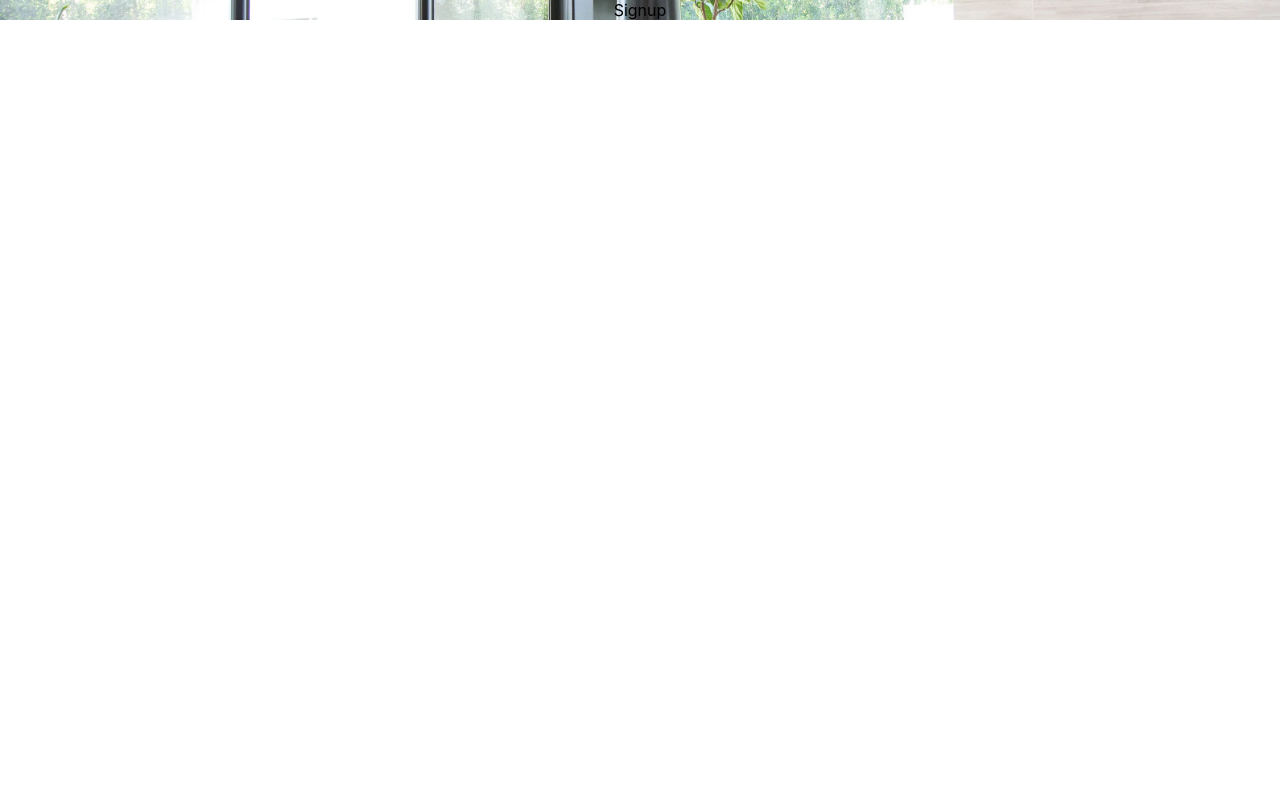
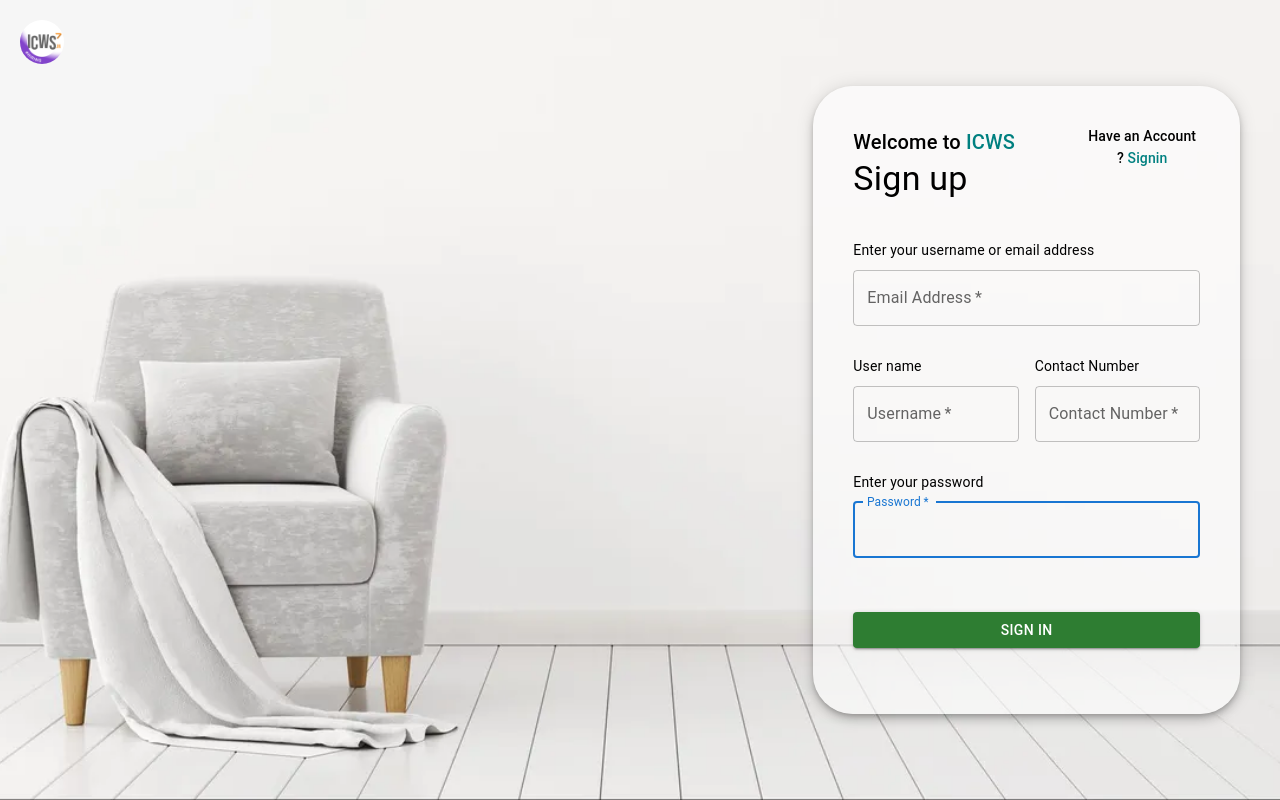
Before and after one commit to Mr-G-D/React-auth, a React (Create React App) app: page / in a window 1280 px wide. Built offline with nearby package versions, Linux system fonts and the light colour scheme.

Commit message:
:package: signup done UI

```diff
--- a/package.json
+++ b/package.json
@@ -3,15 +3,15 @@
   "version": "0.1.0",
   "private": true,
   "dependencies": {
+    "@emotion/react": "^11.9.3",
+    "@emotion/styled": "^11.9.3",
     "@mui/material": "^5.8.5",
-    "@mui/styled-engine-sc": "^5.8.0",
     "@testing-library/jest-dom": "^5.16.4",
     "@testing-library/react": "^13.3.0",
     "@testing-library/user-event": "^13.5.0",
     "react": "^18.2.0",
     "react-dom": "^18.2.0",
     "react-scripts": "5.0.1",
-    "styled-components": "^5.3.5",
     "web-vitals": "^2.1.4"
   },
   "scripts": {
--- a/src/App.css
+++ b/src/App.css
@@ -36,3 +36,11 @@
     transform: rotate(360deg);
   }
 }
+
+.input {
+  margin: 20px 0;
+}
+
+.textfield {
+  margin: 10px 0 !important;
+}
--- a/src/App.js
+++ b/src/App.js
@@ -1,9 +1,11 @@
 import "./App.css";
+import Header from "./pages/Header";
 import Signup from "./pages/Signup";
 
 function App() {
   return (
     <div className="App">
+      <Header />
       <Signup />
     </div>
   );
--- /dev/null
+++ b/src/pages/Header.jsx
@@ -0,0 +1,24 @@
+import React from "react";
+
+const Header = () => {
+  return (
+    <div
+      style={{
+        position: "fixed",
+        textAlignLast: "justify",
+      }}
+    >
+      <img
+        src="/logo.jpg"
+        alt="logo"
+        style={{
+          width: "10%",
+          borderRadius: "50%",
+          margin: "20px",
+        }}
+      />
+    </div>
+  );
+};
+
+export default Header;
--- a/src/pages/Signup.jsx
+++ b/src/pages/Signup.jsx
@@ -1,16 +1,165 @@
+import { Grid, Box, Typography, TextField, Button, Paper } from "@mui/material";
 import React from "react";
 const Signup = () => {
   return (
-    <div
-      style={{
+    <Grid
+      container
+      component="main"
+      sx={{
+        alignContent: "center",
+        height: "100vh",
         backgroundImage: 'url("/bg.png")',
         backgroundRepeat: "no-repeat",
         backgroundSize: "cover",
         backgroundPosition: "center",
+        justifyContent: "flex-end",
       }}
     >
-      Signup
-    </div>
+      <Grid
+        style={{
+          backgroundColor: "rgba(255,255,255,0.6)",
+          borderRadius: "40px",
+          margin: "40px",
+          color: "black",
+          opacity: "1",
+        }}
+        item
+        xs={12}
+        sm={6}
+        md={4}
+        elevation={6}
+        component={Paper}
+      >
+        <Box
+          style={{
+            margin: "40px",
+            textAlign: "justify",
+          }}
+        >
+          <Grid
+            style={{
+              display: "flex",
+              justifyContent: "space-between",
+            }}
+          >
+            <Grid xs={8}>
+              <Typography
+                style={{
+                  textAlign: "left",
+                }}
+                variant="h6"
+              >
+                Welcome to{" "}
+                <span
+                  style={{
+                    color: "teal",
+                  }}
+                >
+                  ICWS
+                </span>
+              </Typography>
+              <Typography variant="h4">Sign up</Typography>
+            </Grid>
+            <Grid xs={4}>
+              <Typography
+                style={{
+                  textAlign: "-webkit-center",
+                }}
+                item
+                xs={{}}
+                variant="subtitle2"
+              >
+                Have an Account ?{" "}
+                <span
+                  style={{
+                    color: "teal",
+                  }}
+                >
+                  Signin
+                </span>
+              </Typography>
+            </Grid>
+          </Grid>
+
+          <Box
+            component="form"
+            noValidate
+            style={{
+              marginTop: "40px",
+              marginBottom: "50px",
+            }}
+          >
+            <Grid className="input">
+              <Typography variant="body2">
+                Enter your username or email address
+              </Typography>
+              <TextField
+                className="textfield"
+                margin="normal"
+                required
+                fullWidth
+                id="email"
+                label="Email Address"
+                name="email"
+                autoComplete="email"
+                autoFocus
+              />
+            </Grid>
+            <Grid container spacing={2}>
+              <Grid className="input" item xs={12} sm={6}>
+                <Typography variant="body2">User name</Typography>
+                <TextField
+                  className="textfield"
+                  name="username"
+                  required
+                  fullWidth
+                  id="username"
+                  label="Username"
+                  autoFocus
+                />
+              </Grid>
+              <Grid className="input" item xs={12} sm={6}>
+                <Typography variant="body2">Contact Number</Typography>
+                <TextField
+                  className="textfield"
+                  type="number"
+                  required
+                  fullWidth
+                  id="number"
+                  label="Contact Number"
+                  name="number"
+                />
+              </Grid>
+            </Grid>
+            <Grid className="input">
+              <Typography variant="body2">Enter your password</Typography>
+              <TextField
+                className="textfield"
+                margin="normal"
+                required
+                fullWidth
+                id="password"
+                label="Password"
+                type="password"
+                name="password"
+                autoComplete="password"
+                autoFocus
+              />
+            </Grid>
+
+            <Button
+              type="submit"
+              fullWidth
+              color="success"
+              variant="contained"
+              sx={{ mt: 3, mb: 2 }}
+            >
+              Sign In
+            </Button>
+          </Box>
+        </Box>
+      </Grid>
+    </Grid>
   );
 };
 
```
Also changed, not shown: public/bg.png, 1 other file (tests, documents, lock files or other folders).
